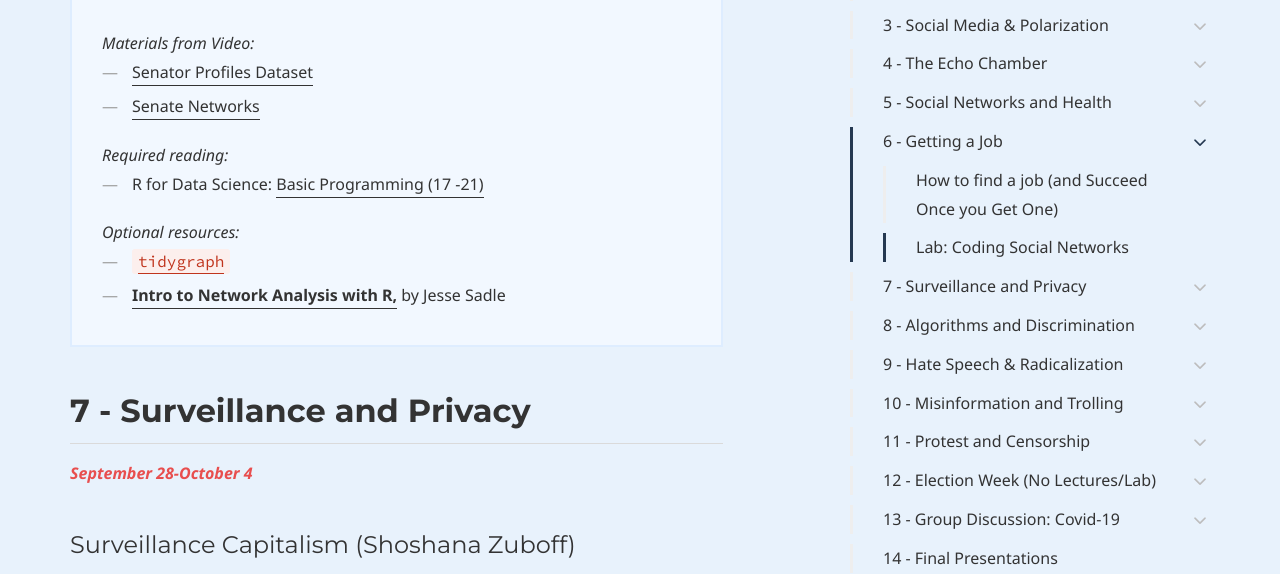
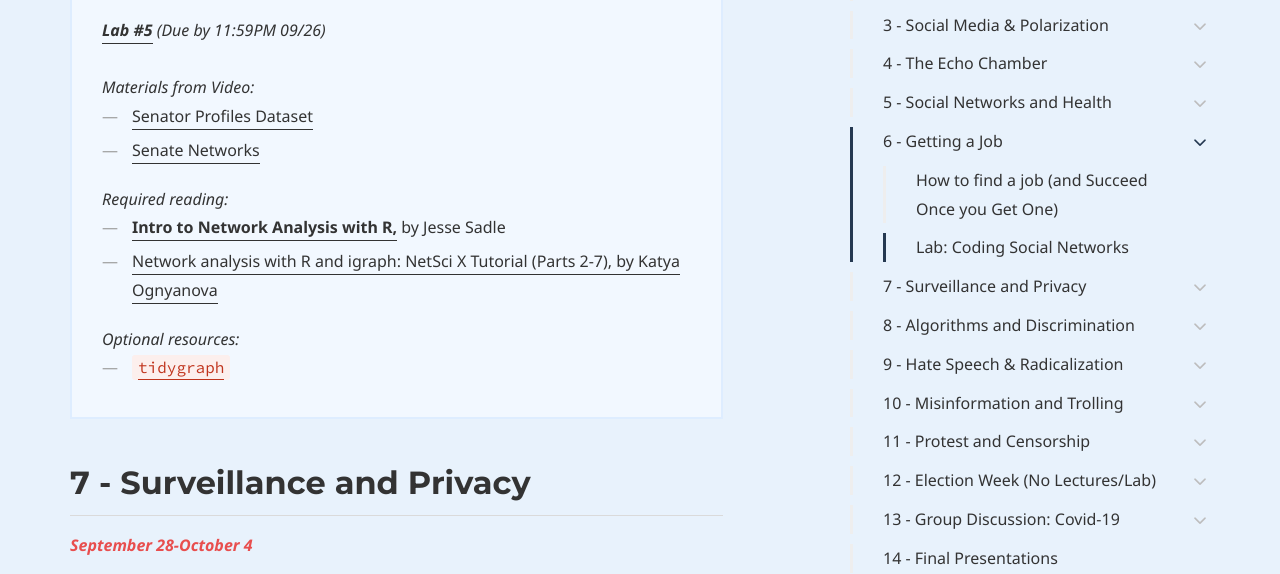
Before and after one commit to dssoc/dssoc.github.io, a Jekyll site: the page built from schedule.md, in a window 1280 px wide and 900 px high, scrolled down 9740 px, cut to the strip 87-661 px from the top of the window. Built offline with Jekyll 4.4.1, drawn with Linux system fonts in a browser that asks for light colours; nearby versions of some CDN libraries; some web fonts are replaced; library files that are not in the unit come from our copies; some of the changed text lies outside the part shown.

Commit message:
Added some required reading to Social Network analysis lab. Also moved Sadle's version to be required.

```diff
--- a/schedule.md
+++ b/schedule.md
@@ -204,10 +204,13 @@
   <li><a href = "/datasets/apple_mobility_data.csv"  download>Download Apple Mobility .csv File</a> (You may need to right-click link and choose "save link as".)</li>
 </ul>
 
+<i>Required resources:</i> <br/>
+<ul>
+<li><a href = "https://r4ds.had.co.nz/data-visualisation.html">R for Data Science (chapters 3 & 28)</a></li>
+</ul>
 
 <i>Optional resources:</i> <br/>
 <ul>
-<li><a href = "https://r4ds.had.co.nz/data-visualisation.html">R for Data Science (chapters 3 & 28)</a></li>
 <li>Kieran Healy. <a href = "http://socviz.co/">Data Visualization: A Practical Introduction</a></li>
 <li><a href = "https://rstudio.cloud/learn/primers/3"> RStudio Cloud intro</a></li>
 <li><a href = "https://www.r-graph-gallery.com/">The R Graph Gallery</a></li>
@@ -334,13 +337,16 @@
 
 <i>Required reading:</i> <br/>
 <ul>
-  <li>R for Data Science: <a href = "https://r4ds.had.co.nz/program-intro.html">Basic Programming (17 -21)</a></li>
+  <li><b><a href = "https://www.jessesadler.com/post/network-analysis-with-r/"> Intro to Network Analysis with R,</a></b> by Jesse Sadle</li>
+  <li><a href = "https://kateto.net/networks-r-igraph">Network analysis with R and igraph: NetSci X Tutorial (Parts 2-7), by
+Katya Ognyanova</a></li>
 </ul>
+
+
 
 <i>Optional resources:</i><br/>
 <ul>
   <li><code><a href = "https://www.data-imaginist.com/2017/introducing-tidygraph/"> tidygraph</a></code></li>
-  <li><b><a href = "https://www.jessesadler.com/post/network-analysis-with-r/"> Intro to Network Analysis with R,</a></b> by Jesse Sadle</li>
 </ul>
 </div>
 
```
Also changed, not shown: assignments/Lab_5.Rmd (+8 -2 lines).
